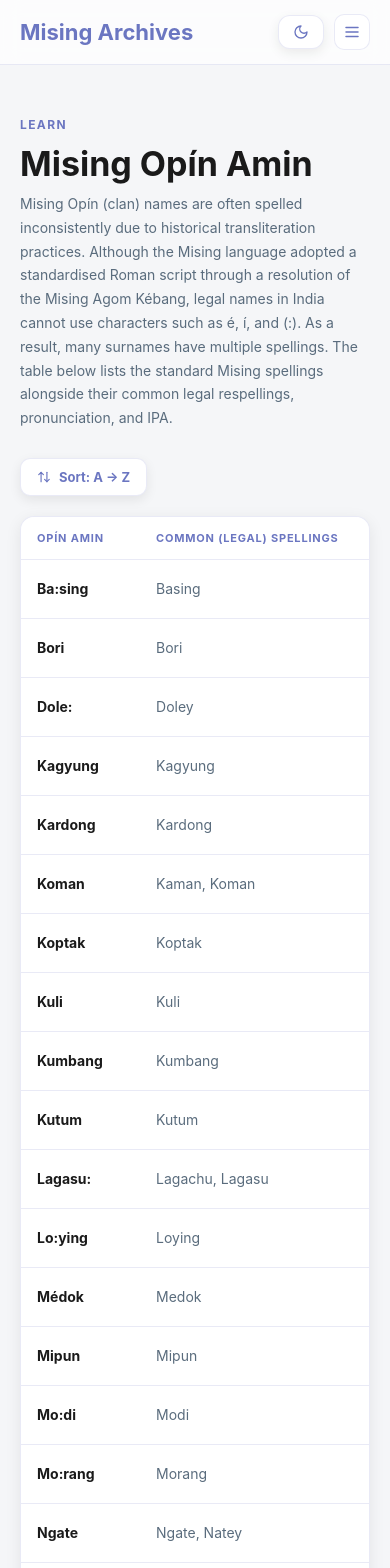
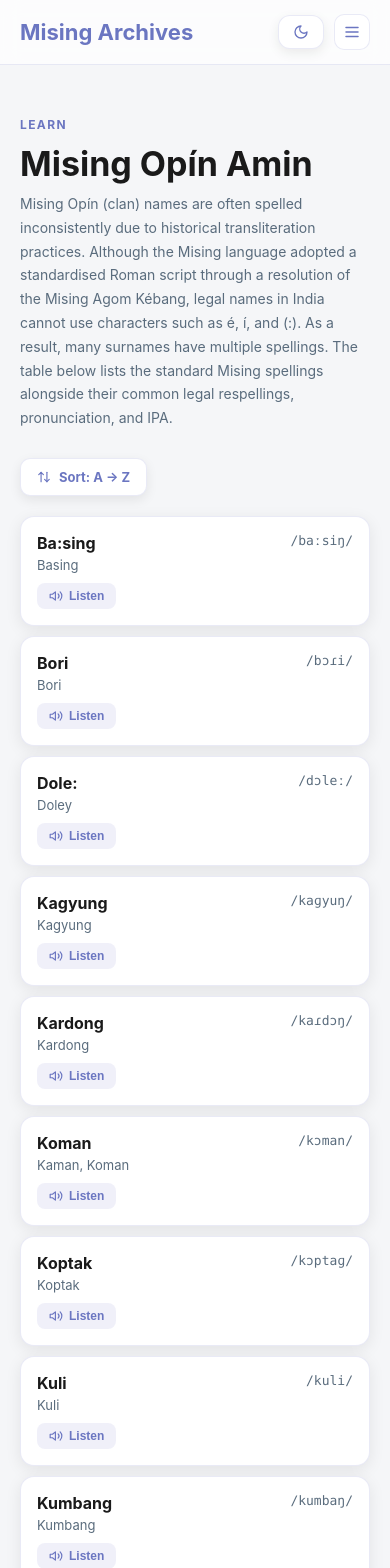
Before and after one commit to abhinabpegu/misingarchives, a React (Vite) app: page /learn/clans in a window 390 px wide. Shown: the top 1568 px of the page. Built offline with nearby package versions, Linux system fonts and the light colour scheme.

Commit message:
fix mobile ui

```diff
--- a/src/pages/learn/Clans.jsx
+++ b/src/pages/learn/Clans.jsx
@@ -97,9 +97,11 @@ export default function Clans() {
         </button>
       </section>
 
-      {/* Table */}
+      {/* Desktop: table. Mobile: stacked cards (see .clans-table-wrap /
+          .clans-cards in App.css — only one of the two is shown at a time,
+          so mobile never needs to scroll sideways). */}
       <section style={{ ...sectionWrap, padding: '20px clamp(20px, 5vw, 40px) 60px' }}>
-        <div style={{ ...cardBase, padding: 0, overflow: 'hidden' }}>
+        <div className="clans-table-wrap" style={{ ...cardBase, padding: 0, overflow: 'hidden' }}>
           <div style={{ overflowX: 'auto', WebkitOverflowScrolling: 'touch' }}>
             <table style={{ width: '100%', minWidth: '600px', borderCollapse: 'collapse' }}>
               <thead>
@@ -136,6 +138,46 @@ export default function Clans() {
           </div>
         </div>
 
+        {/* Mobile card list — hidden on desktop via CSS */}
+        <div className="clans-cards" style={{ display: 'none', flexDirection: 'column', gap: '10px' }}>
+          {sortedClans.map((row) => (
+            <div
+              key={row.misingName}
+              style={{
+                ...cardBase,
+                padding: '16px'
+              }}
+            >
+              <div style={{
+                display: 'flex',
+                justifyContent: 'space-between',
+                alignItems: 'flex-start',
+                gap: '12px',
+                marginBottom: '10px'
+              }}>
+                <div>
+                  <p style={{ margin: '0 0 4px', fontSize: '16px', fontWeight: '700', color: colors.text }}>
+                    {row.misingName}
+                  </p>
+                  <p style={{ margin: 0, fontSize: '13px', color: colors.textSecondary }}>
+                    {row.legalSpelling}
+                  </p>
+                </div>
+                <span style={{
+                  fontSize: '13px',
+                  color: colors.textSecondary,
+                  fontFamily: 'ui-monospace, SFMono-Regular, Menlo, Consolas, monospace',
+                  whiteSpace: 'nowrap',
+                  flexShrink: 0
+                }}>
+                  {row.ipa}
+                </span>
+              </div>
+              <AudioButton src={row.voice} />
+            </div>
+          ))}
+        </div>
+
         <p style={{ fontSize: '12px', color: colors.textTertiary, marginTop: '16px' }}>
           Know a clan name that's missing, or spot an error? Reach us at{' '}
           <a href="mailto:contact@misingarchives.co.in" style={{ color: colors.accentPrimary, fontWeight: '600' }}>
--- a/src/styles/App.css
+++ b/src/styles/App.css
@@ -103,6 +103,20 @@ button:active {
 /* src/data/articles.js so it matches */
 /* the site regardless of theme.      */
 /* ---------------------------------- */
+
+/* ---------------------------------- */
+/* Clans page — table vs mobile cards */
+/* ---------------------------------- */
+
+@media (max-width: 768px) {
+  .clans-table-wrap {
+    display: none !important;
+  }
+
+  .clans-cards {
+    display: flex !important;
+  }
+}
 
 .article-body {
   font-size: 16px;
```
Also changed, not shown: src/data/misingTitles.js (deleted, +0 -36 lines).
